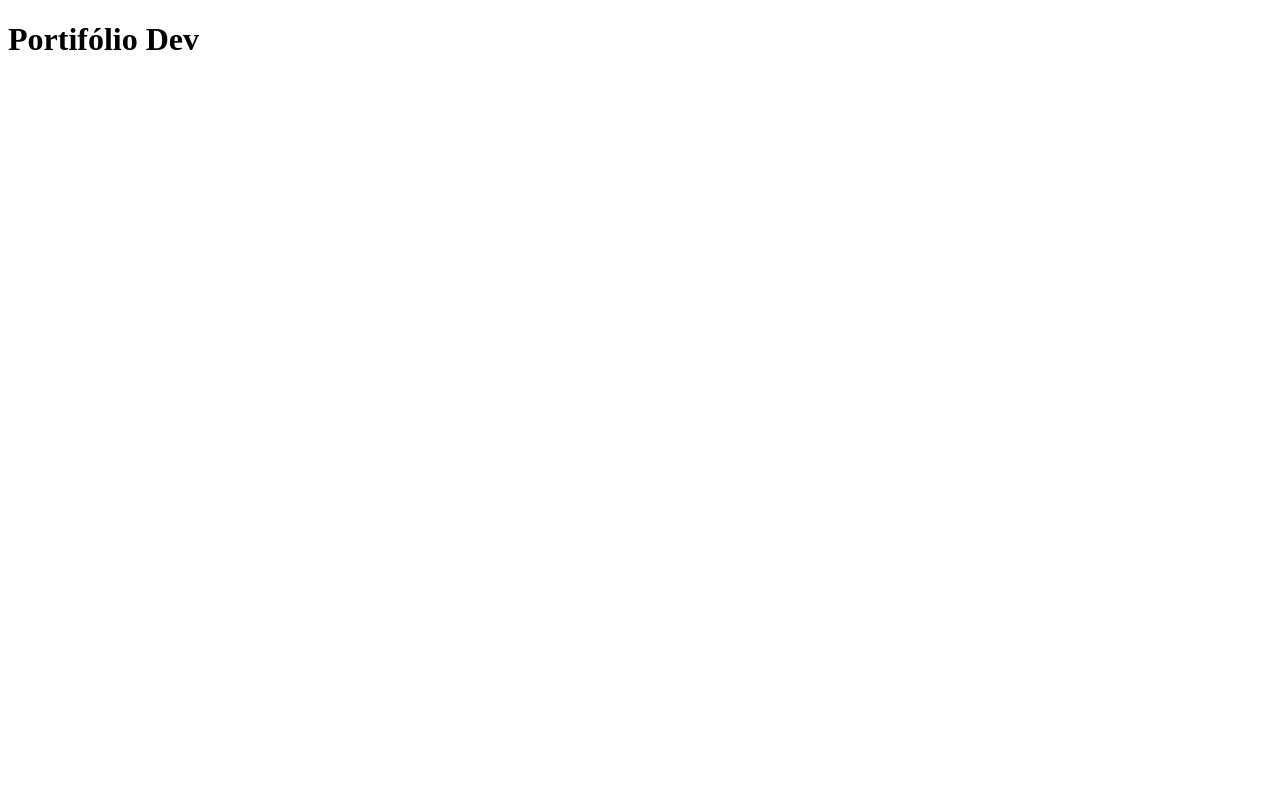
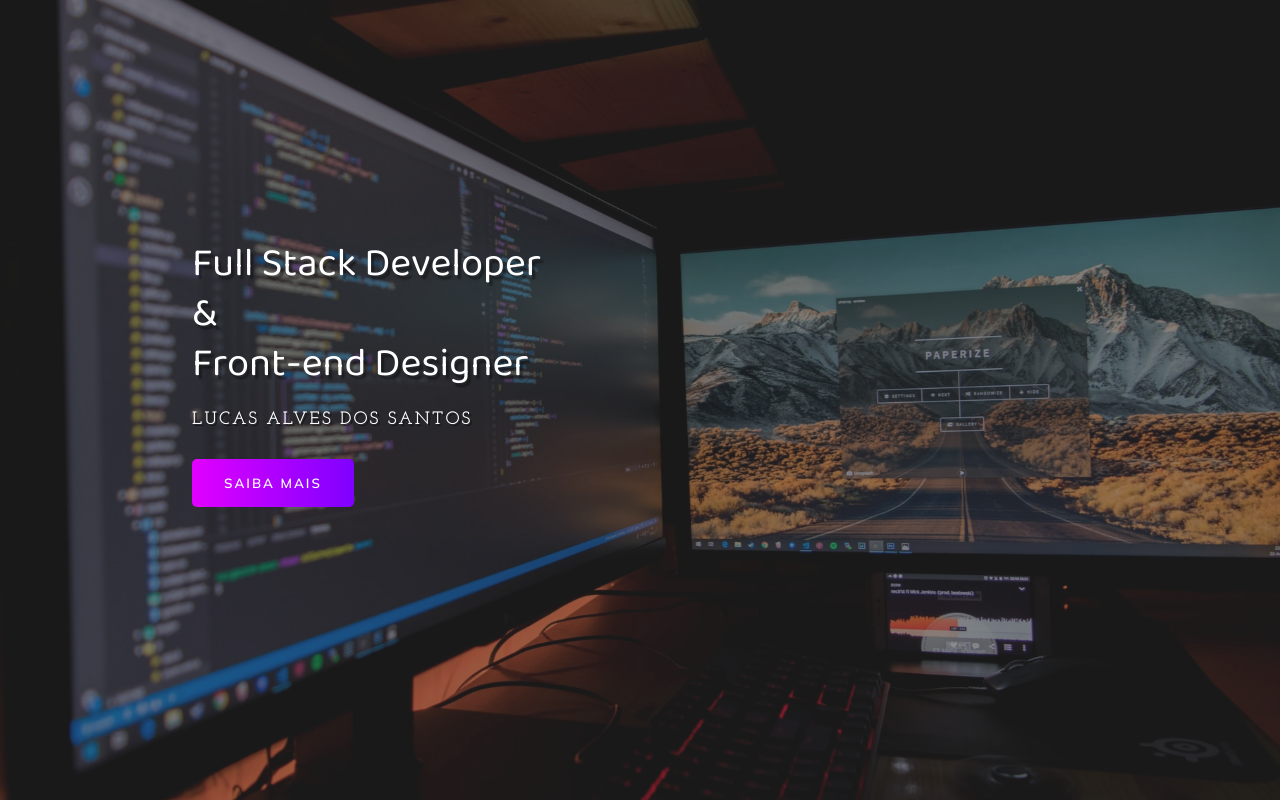
Before and after one commit to Luke0195/PortifolioDev, a plain HTML site: page index.html in a window 1280 px wide. Drawn offline with Linux system fonts and the light colour scheme.

Commit message:
feat: add Header

```diff
--- a/assets/css/style.css
+++ b/assets/css/style.css
@@ -1,2 +1,125 @@
 @import url('https://fonts.googleapis.com/css2?family=Baloo+Da+2:wght@400;500;600;700&family=Josefin+Slab:ital,wght@0,300;0,400;0,600;0,700;1,600&family=Mulish:wght@300;400;500;600;700&display=swap');
 @import url('https://cdnjs.cloudflare.com/ajax/libs/font-awesome/5.14.0/css/all.min.css');
+
+*{
+  padding:0;
+  margin:0;
+  box-sizing: border-box;
+}
+
+html{
+  font-size:62.5%;
+}
+
+body{
+  font-size: 1.6rem;
+  text-rendering: optimizeLegibility;
+  -webkit-font-smoothing:antialiased !important;
+}
+
+header{
+  width:100%;
+  height: 100vh;
+  overflow: hidden;
+  position: relative;
+
+}
+.img-wraper{
+  width: 100%;
+  height: 100%;
+  background-color:rgba(0,0,0,0.8);
+
+}
+
+.img-wraper img{
+  width: 100%;
+  height: 100%;
+  object-fit: cover;
+  opacity: 0.5;
+  animation: zoom 8s ease-out;
+}
+
+
+@keyframes zoom{
+  0%{
+     transform:  scale(1.3);
+  }
+
+  100%{
+    transform: scale(1);
+  }
+ }
+
+
+.banner{
+  position: absolute;
+  top:30%;
+  left: 15%;
+  width:100%;
+  max-width: 50rem;
+  text-align: left;
+
+
+}
+
+.banner h1{
+  color:#fff;
+  font-size: 4rem;
+  line-height:5rem;
+  font-family: 'Baloo Da 2',Arial, Helvetica, sans-serif;
+  font-weight: normal;
+  text-shadow: 0.3rem 0.4rem 2px rgba(0,0,0, 0.4);
+  opacity: 0;
+  animation: moveBanner 1s forwards;
+}
+
+.banner p{
+  font-family: 'Josefin Slab',Arial, Helvetica, sans-serif;
+  letter-spacing: 0.2rem;
+  font-size:1.8rem;
+  color:#fff;
+  font-weight: 600;
+  margin: 2rem 0;
+  text-transform: uppercase;
+  text-shadow:  0.2rem  0.2rem rgba(0,0,0,0.4);
+  animation: moveBanner 1.5s  ease-out;
+
+}
+
+.banner button{
+  margin: 1rem 0;
+  font-family: 'Mulish',Arial, Helvetica, sans-serif;
+  color:#fff;
+  background: #7F00FF;  /* fallback for old browsers */
+  background: -webkit-linear-gradient(to right, #E100FF, #7F00FF);  /* Chrome 10-25, Safari 5.1-6 */
+  background: linear-gradient(to right, #E100FF, #7F00FF); /* W3C, IE 10+/ Edge, Firefox 16+, Chrome 26+, Opera 12+, Safari 7+ */
+  padding: 1.6rem 3.2rem;
+  text-transform: uppercase;
+  border: 0;
+  font-weight:600;
+  border-radius: 0.5rem;
+  cursor: pointer;
+  letter-spacing: 0.2rem;
+  animation: moveBanner 1.9s   ease-out;
+
+
+}
+
+.banner button:hover{
+  transition:1s;
+  color:#000;
+  opacity: 0.8;
+}
+
+
+@keyframes moveBanner{
+  0%{
+    transform:  translateY(16rem) rotateY(-30deg);
+
+  }
+
+  100%{
+    transform:  translateY(0) rotateY(0);
+    opacity: 1;
+  }
+}
--- a/index.html
+++ b/index.html
@@ -17,7 +17,19 @@
 </head>
 
 <body>
-  <h1> Portifólio Dev </h1>
+  <div class="container">
+    <header>
+        <div class="img-wraper">
+          <img src="assets/img/bg.jpg" alt=" Foto de um computador"/>
+        </div><!--img-wraper-->
+        <div class="banner">
+          <h1> Full Stack Developer<br> <span>&</span> <br>  Front-end Designer </h1>
+          <p> Lucas Alves Dos Santos</p>
+          <button> saiba mais </button>
+        </div><!--banner-->
+    </header>
+  </div><!--container-->
+
 
 </body>
 
```
Also changed, not shown: assets/img/bg.jpg (added), assets/js/script.js (added).
